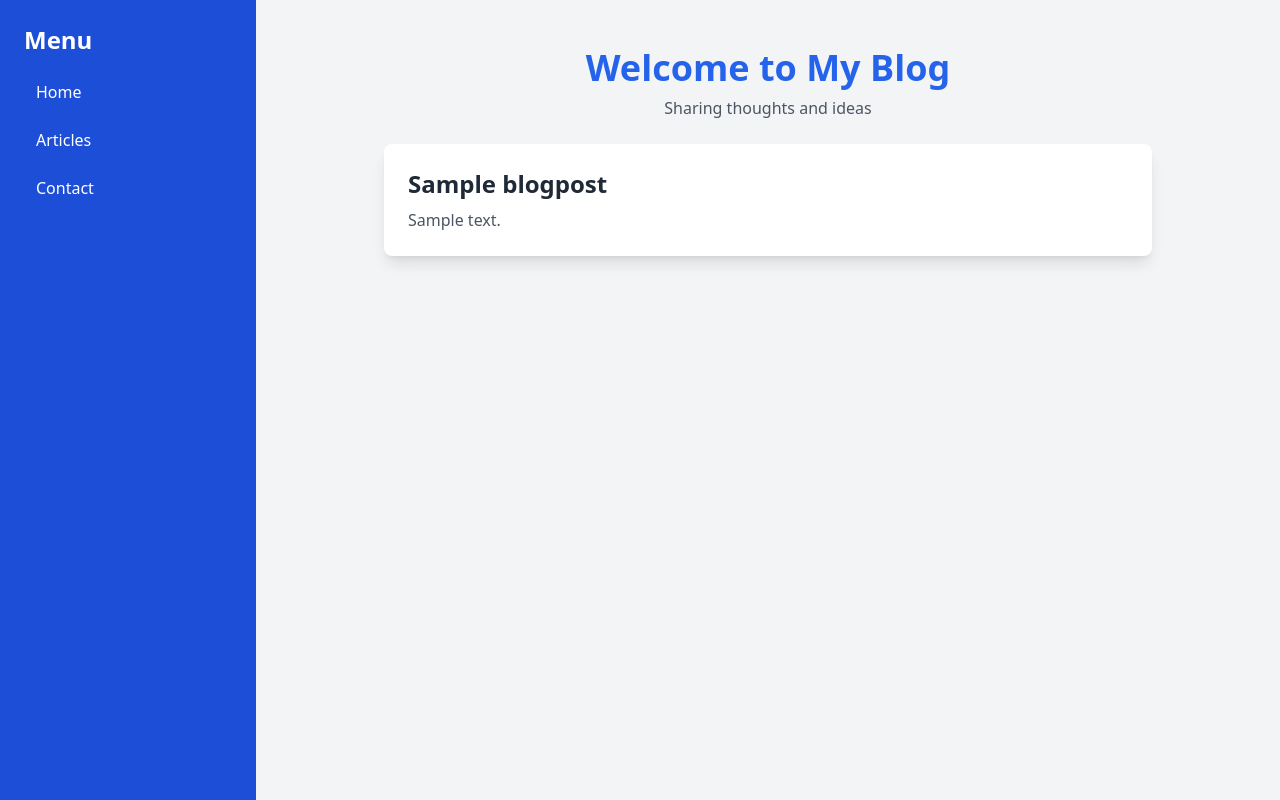
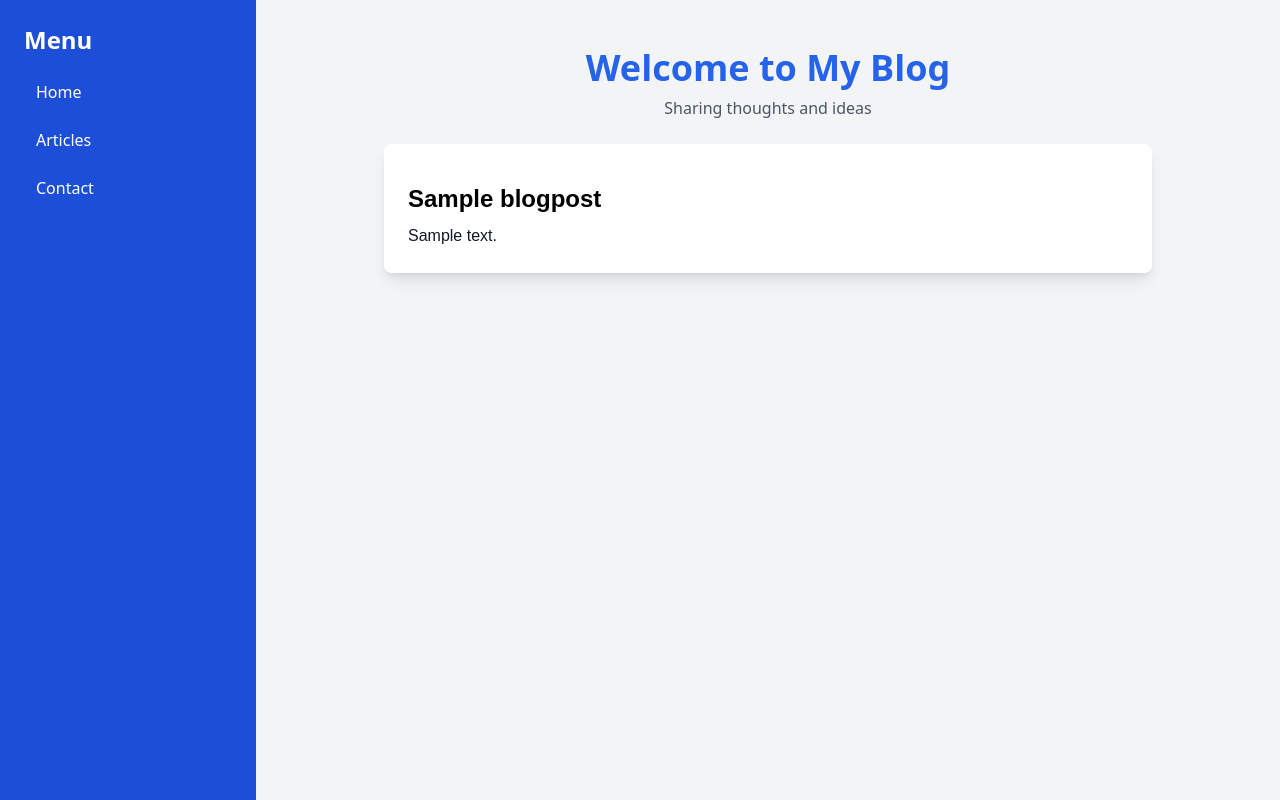
Before and after one commit to maishuji/tech_blog, a Django app: page / in a window 1280 px wide. Run offline with Django 4.2, Linux system fonts and the light colour scheme; tables that the repository leaves empty hold one stand-in row (values such as "Sample post"); some libraries are stand-ins or nearby versions.

Commit message:
Process markdown to html for blog content

```diff
--- /dev/null
+++ b/blog_heho/blog/static/css/style.css
@@ -0,0 +1,41 @@
+.markdown-body {
+    font-family: Arial, sans-serif;
+    line-height: 1.6;
+    max-width: 100%;
+    word-wrap: break-word;
+}
+
+.markdown-body pre {
+    background-color: #f6f8fa;
+    padding: 10px;
+    border-radius: 5px;
+    overflow-x: auto;
+}
+
+.markdown-body code {
+    font-family: monospace;
+    background-color: #f6f8fa;
+    padding: 2px 5px;
+    border-radius: 4px;
+}
+
+.markdown-body h1 {
+    font-size: 2rem;
+    font-weight: bold;
+    color: black;
+    margin-top: 20px;
+}
+
+.markdown-body h2 {
+    font-size: 1.5rem;
+    font-weight: bold;
+    color: black;
+    margin-top: 15px;
+}
+
+.markdown-body h3 {
+    font-size: 1.2rem;
+    font-weight: bold;
+    color: black;
+    margin-top: 10px;
+}
--- a/blog_heho/blog/templates/base.html
+++ b/blog_heho/blog/templates/base.html
@@ -1,3 +1,4 @@
+{% load static %}
 <!DOCTYPE html>
 <html lang="en">
 <head>
@@ -5,6 +6,7 @@
     <meta name="viewport" content="width=device-width, initial-scale=1.0">
     <title>{% block title %}My Blog{% endblock %}</title>
     <script src="https://cdn.tailwindcss.com"></script>
+    <link rel="stylesheet" href="{% static 'css/style.css' %}">
 </head>
 <body class="bg-gray-100 text-gray-900">
     <div class="flex min-h-screen">
--- a/blog_heho/blog/templates/blog/blog_detail.html
+++ b/blog_heho/blog/templates/blog/blog_detail.html
@@ -7,8 +7,8 @@
     <h1 class="text-4xl font-bold text-gray-800">{{ post.title }}</h1>
     <p class="text-gray-500 mt-2">Published on {{ post.created_at|date:"F d, Y" }}</p>
 
-    <div class="mt-6 text-gray-700">
-        {{ post.content|linebreaks }}
+    <div class="markdown-body">
+        {{ post.content|safe }}
     </div>
 </div>
 
--- a/blog_heho/blog/templates/blog/blog_list.html
+++ b/blog_heho/blog/templates/blog/blog_list.html
@@ -12,9 +12,9 @@
     {% if posts %}
         <ul class="space-y-6">
             {% for post in posts %}
-                <li class="bg-white p-6 shadow-lg rounded-lg">
+                <li class="markdown-body bg-white p-6 shadow-lg rounded-lg">
                     <h2 class="text-2xl font-semibold text-gray-800">{{ post.title }}</h2>
-                    <p class="text-gray-600 mt-2">{{ post.content }}</p>
+                    <p class="text-gray-600 mt-2">{{ post.content |safe}}</p>
                 </li>
             {% endfor %}
         </ul>
--- a/blog_heho/blog/templates/home.html
+++ b/blog_heho/blog/templates/home.html
@@ -14,9 +14,9 @@
     {% if posts %}
         <ul class="space-y-6">
             {% for post in posts %}
-                <li class="bg-white p-6 shadow-lg rounded-lg">
+                <li class="markdown-body bg-white p-6 shadow-lg rounded-lg">
                     <h3 class="text-2xl font-semibold text-gray-800">{{ post.title }}</h3>
-                    <p class="text-gray-600 mt-2">{{ post.content|truncatewords:30 }}</p>
+                    <p class="text-gray-600 mt-2">{{ post.content|safe|truncatewords:30 }}</p>
                     <a href="{% url 'blog_detail' post.id %}" class="text-blue-600 font-semibold mt-2 inline-block">
                         Read More →
                     </a>
--- a/blog_heho/blog/views.py
+++ b/blog_heho/blog/views.py
@@ -2,16 +2,27 @@ from django.shortcuts import render
 from django.http import HttpResponse
 from django.shortcuts import render, get_object_or_404
 from .models import BlogPost
+import markdown
 
 def blog_list(request):
-    posts = BlogPost.objects.all()  # Get all blog posts from the database
+    posts = BlogPost.objects.all()
+
+    # Convert each post's content from Markdown to HTML
+    for post in posts:
+        post.content = markdown.markdown(post.content, extensions=["extra", "fenced_code", "toc"])
+
     return render(request, 'blog/blog_list.html', {'posts': posts})
+
+    #posts = BlogPost.objects.all()  # Get all blog posts from the database
+    #return render(request, 'blog/blog_list.html', {'posts': posts})
 
 def blog_detail_view(request, post_id):
     post = get_object_or_404(BlogPost, id=post_id)
+    post.content = markdown.markdown(post.content, extensions=["extra", "fenced_code", "toc"])
     return render(request, "blog/blog_detail.html", {"post": post})
 
 def contact_view(request):
+
     if request.method == "POST":
         name = request.POST.get("name")
         email = request.POST.get("email")
@@ -26,4 +37,8 @@ def contact_view(request):
 
 def home_view(request):
     posts = BlogPost.objects.order_by('-id')[:5]  # Fetch the latest 5 blog posts
+
+    # Convert each post's content from Markdown to HTML
+    for post in posts:
+        post.content = markdown.markdown(post.content, extensions=["extra", "fenced_code", "toc"])
     return render(request, "home.html", {"posts": posts})
--- a/blog_heho/blog_heho/settings.py
+++ b/blog_heho/blog_heho/settings.py
@@ -11,6 +11,7 @@ https://docs.djangoproject.com/en/4.2/ref/settings/
 """
 
 from pathlib import Path
+import os
 
 # Build paths inside the project like this: BASE_DIR / 'subdir'.
 BASE_DIR = Path(__file__).resolve().parent.parent
@@ -117,6 +118,11 @@ USE_TZ = True
 # https://docs.djangoproject.com/en/4.2/howto/static-files/
 
 STATIC_URL = "static/"
+STATIC_ROOT = os.path.join(BASE_DIR, "staticfiles")
+STATICFILES_DIRS = [
+    os.path.join(BASE_DIR, "static"),
+    os.path.join(BASE_DIR, "static/blog"),
+]
 
 # Default primary key field type
 # https://docs.djangoproject.com/en/4.2/ref/settings/#default-auto-field
```
Also changed, not shown: blog_heho/requirements.txt (added, +7 -0 lines).
